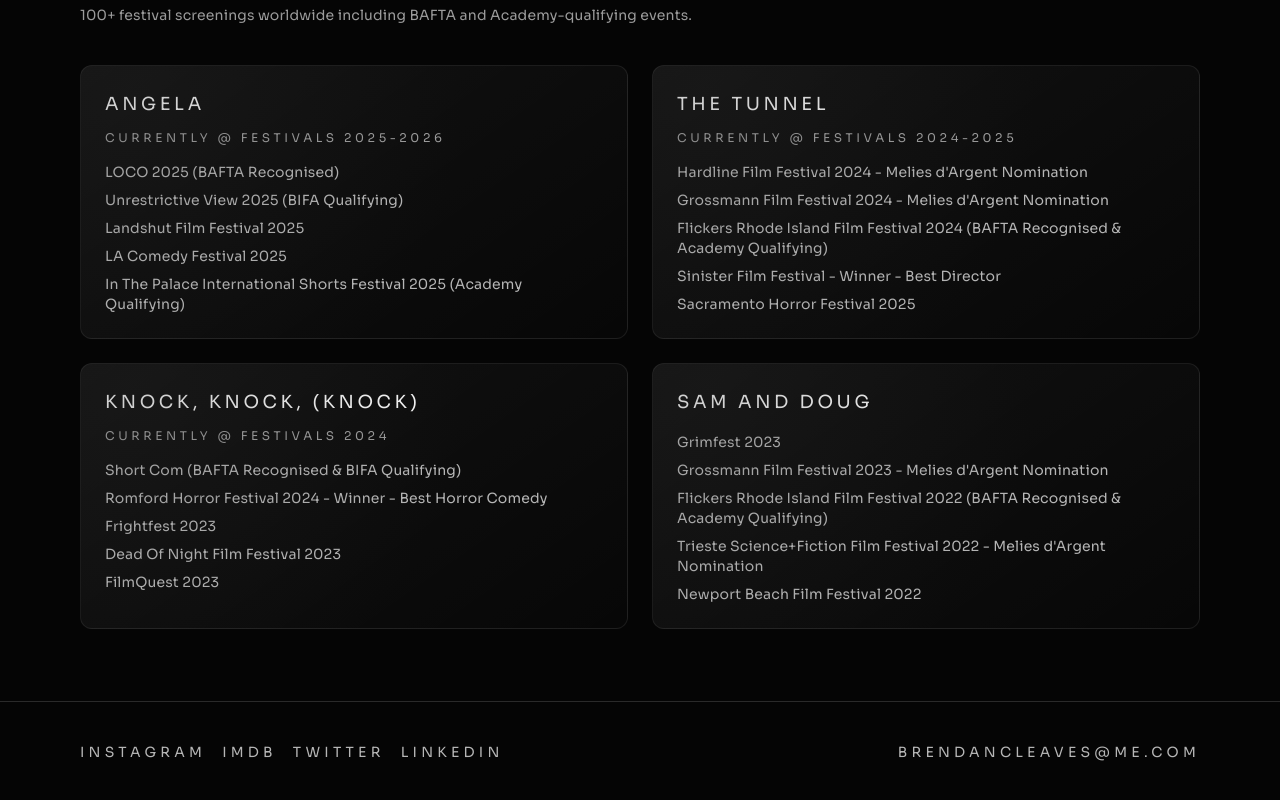
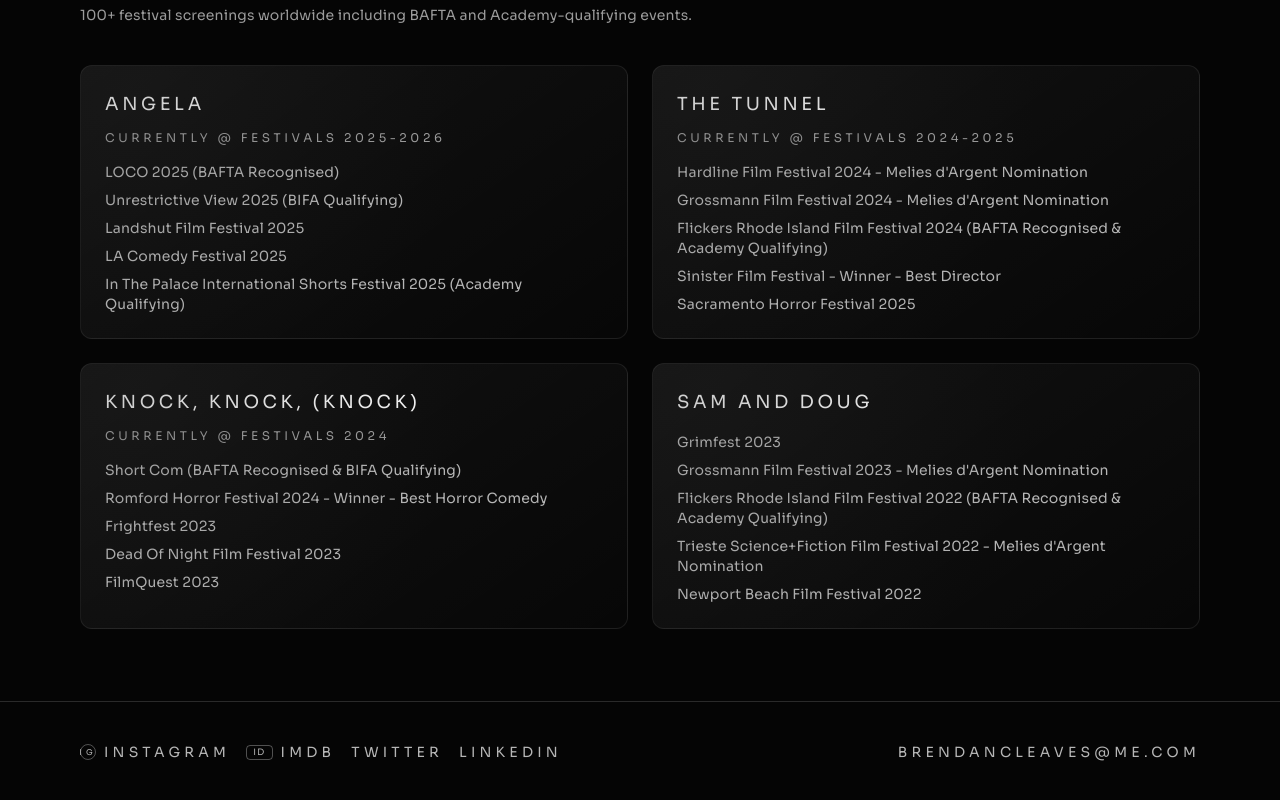
Before and after one commit to BrenC11/Brendan-Cleaves-Website, a Next.js app: page /about in a window 1280 px wide. Shown: the part 1126-1926 px from the top of the page. Built offline with nearby package versions, Linux system fonts and the light colour scheme.

Commit message:
Update project metadata, homepage curation, and footer social links

```diff
--- a/src/app/film/[category]/page.tsx
+++ b/src/app/film/[category]/page.tsx
@@ -20,8 +20,21 @@
   }
 
   const filtered = projects.filter((project) => project.category === categorySlug);
+  const sortedProjects =
+    categorySlug === "fiction"
+      ? [...filtered].sort((a, b) => {
+          const aYear = Number.parseInt(a.year, 10);
+          const bYear = Number.parseInt(b.year, 10);
+          const aValue = Number.isFinite(aYear) ? aYear : -1;
+          const bValue = Number.isFinite(bYear) ? bYear : -1;
+          return bValue - aValue;
+        })
+      : filtered;
   const isPosterLayout = categorySlug === "fiction";
   const isLandscapeLayout = categorySlug === "commercial" || categorySlug === "music-videos";
+  const gridClasses = isPosterLayout
+    ? "grid gap-6 sm:grid-cols-2 md:grid-cols-3 lg:grid-cols-4 xl:grid-cols-5"
+    : "grid gap-6 md:grid-cols-2 lg:grid-cols-3";
 
   return (
     <div className="section">
@@ -36,8 +49,8 @@
           </Link>
         </div>
 
-        <div className="grid gap-6 md:grid-cols-2 lg:grid-cols-3">
-          {filtered.map((project) => (
+        <div className={gridClasses}>
+          {sortedProjects.map((project) => (
             <Link
               key={project.slug}
               href={`/film/${project.category}/${project.slug}`}
@@ -66,7 +79,7 @@
           ))}
         </div>
 
-        {filtered.length === 0 && (
+        {sortedProjects.length === 0 && (
           <p className="text-white/60">Projects for this section are coming soon.</p>
         )}
       </div>
--- a/src/app/page.tsx
+++ b/src/app/page.tsx
@@ -4,9 +4,16 @@
 import { filmCategories, projects } from "@/data/site";
 
 const featuredProject = projects.find((project) => project.slug === "crack-hack") ?? projects[0];
-const exploreProjects = projects
-  .filter((project) => project.slug !== featuredProject.slug)
-  .slice(0, 5);
+const exploreProjectSlugs = [
+  "the-tunnel",
+  "angela",
+  "the-dead-collectors",
+  "roger",
+  "the-lawnmower-men",
+];
+const exploreProjects = exploreProjectSlugs
+  .map((slug) => projects.find((project) => project.slug === slug))
+  .filter((project): project is (typeof projects)[number] => Boolean(project));
 
 export default function Home() {
   return (
--- a/src/components/Footer.tsx
+++ b/src/components/Footer.tsx
@@ -7,8 +7,22 @@
       <div className="container flex flex-col gap-6 md:flex-row md:items-center md:justify-between">
         <div className="flex items-center gap-4 text-sm">
           {site.socials.map((social) => (
-            <Link key={social.label} href={social.href} className="uppercase tracking-[0.3em]">
-              {social.label}
+            <Link
+              key={social.label}
+              href={social.href}
+              className="inline-flex items-center gap-2 uppercase tracking-[0.3em]"
+            >
+              {social.label === "IMDb" ? (
+                <span className="inline-flex items-center rounded-sm border border-white/30 px-1.5 py-0.5 text-[0.55rem] leading-none tracking-[0.15em]">
+                  ID
+                </span>
+              ) : null}
+              {social.label === "Instagram" ? (
+                <span className="inline-flex h-4 w-4 items-center justify-center rounded-full border border-white/30 text-[0.5rem] leading-none">
+                  IG
+                </span>
+              ) : null}
+              <span>{social.label}</span>
             </Link>
           ))}
         </div>
--- a/src/data/site.ts
+++ b/src/data/site.ts
@@ -2,8 +2,8 @@
   name: "Brendan Cleaves",
   email: "brendancleaves@me.com",
   socials: [
-    { label: "Instagram", href: "https://instagram.com/" },
-    { label: "IMDb", href: "https://www.imdb.com/" },
+    { label: "Instagram", href: "https://www.instagram.com/brendancleaves" },
+    { label: "IMDb", href: "https://www.imdb.com/name/nm1309633/?ref_=tt_ov_dr" },
     { label: "Twitter", href: "https://twitter.com/" },
     { label: "LinkedIn", href: "https://www.linkedin.com/" },
   ],
@@ -41,6 +41,7 @@
       "A new fiction project currently in production. Trailer, artwork, and full release details will be added soon.",
     role: "Writer / Director",
     accent: "#7c1212",
+    embedSrc: "https://framerate.com/embed/35xoNSF6",
     thumbnailSrc: "/thumbnails/project-placeholder.svg",
   },
   {
@@ -61,7 +62,7 @@
     title: "Angela",
     slug: "angela",
     category: "fiction",
-    year: "2023",
+    year: "2025",
     logline: "A deadpan love story told through a surreal interview.",
     description:
       "A dark comedy romance told through an interview format that keeps folding in on itself. The tone balances awkward humor with emotional vulnerability.",
@@ -75,7 +76,7 @@
     title: "The Lawnmower Men",
     slug: "the-lawnmower-men",
     category: "fiction",
-    year: "2022",
+    year: "2021",
     logline: "Two brothers chase a rumor across a dying seaside town.",
     description:
       "A character-led short following two brothers across a fading landscape in search of something half-mythic, half-desperate. The film leans into atmosphere and understated tension.",
@@ -89,7 +90,7 @@
     title: "Roger",
     slug: "roger",
     category: "fiction",
-    year: "2018",
+    year: "2016",
     logline: "A sharp-edged short built around a single night spiraling out.",
     description:
       "Originally written as proof of concept for a feature, ROGER pushes dark comedy and genre tension into a single escalating night. The short stars John Bradley and Seann Walsh.",
@@ -104,7 +105,7 @@
     title: "For Living Next Door to Alex",
     slug: "for-living-next-door-to-alex",
     category: "fiction",
-    year: "2021",
+    year: "2020",
     logline: "A dark comedy built around one neighborhood rivalry gone sideways.",
     description:
       "A comedy short about social pressure, pride, and petty rivalry escalating into chaos. The style is dry, observational, and deliberately uncomfortable.",
@@ -160,7 +161,7 @@
     title: "Coldplay",
     slug: "coldplay-echo",
     category: "fiction",
-    year: "2022",
+    year: "2019",
     logline: "A dreamlike short built around light and motion.",
     description:
       "A stylized short that prioritizes mood, rhythm, and movement. The piece explores dream logic through color, texture, and expressive camera language.",
@@ -183,6 +184,20 @@
     role: "Director",
     accent: "#2d3d8e",
     embedSrc: "https://player.vimeo.com/video/174821376?h=eff6463098&title=0&byline=0&portrait=0",
+    thumbnailSrc: "/thumbnails/project-placeholder.svg",
+  },
+  {
+    title: "Karaoke For Beginners - Clowns",
+    slug: "karaoke-for-beginners-clowns",
+    category: "music-videos",
+    year: "2026",
+    logline: "A new music video release with bold performance energy.",
+    description:
+      "A music video for Karaoke For Beginners, built around a strong central performance style and high-impact visual rhythm.",
+    runtime: "TBD",
+    role: "Director",
+    accent: "#8a1f4f",
+    embedSrc: "https://framerate.com/embed/xQx3zS-s",
     thumbnailSrc: "/thumbnails/project-placeholder.svg",
   },
   {
@@ -214,7 +229,7 @@
     title: "The Wrong Swipe",
     slug: "the-wrong-swipe",
     category: "fiction",
-    year: "TBD",
+    year: "2019",
     logline: "A darkly comic short where one decision derails everything.",
     description:
       "A short dark comedy about digital-age anxiety and impulsive choices. The film escalates a familiar everyday action into increasingly surreal consequences.",
@@ -228,7 +243,7 @@
     title: "Knock Knock Knock",
     slug: "knock-knock-knock",
     category: "fiction",
-    year: "TBD",
+    year: "2023",
     logline: "A twisted comedy where each knock makes the night worse.",
     description:
       "A contained horror-comedy with a simple setup and relentless escalation. Each interruption pushes the protagonist deeper into paranoia and absurdity.",
@@ -242,7 +257,7 @@
     title: "The Dead Collectors",
     slug: "the-dead-collectors",
     category: "fiction",
-    year: "2026",
+    year: "2021",
     logline: "A surreal noir that follows a pair of reluctant fixers.",
     description:
       "A genre project mixing noir atmosphere, horror-comedy, and character-driven conflict. The story follows two reluctant fixers through an increasingly bizarre underworld.",
```
